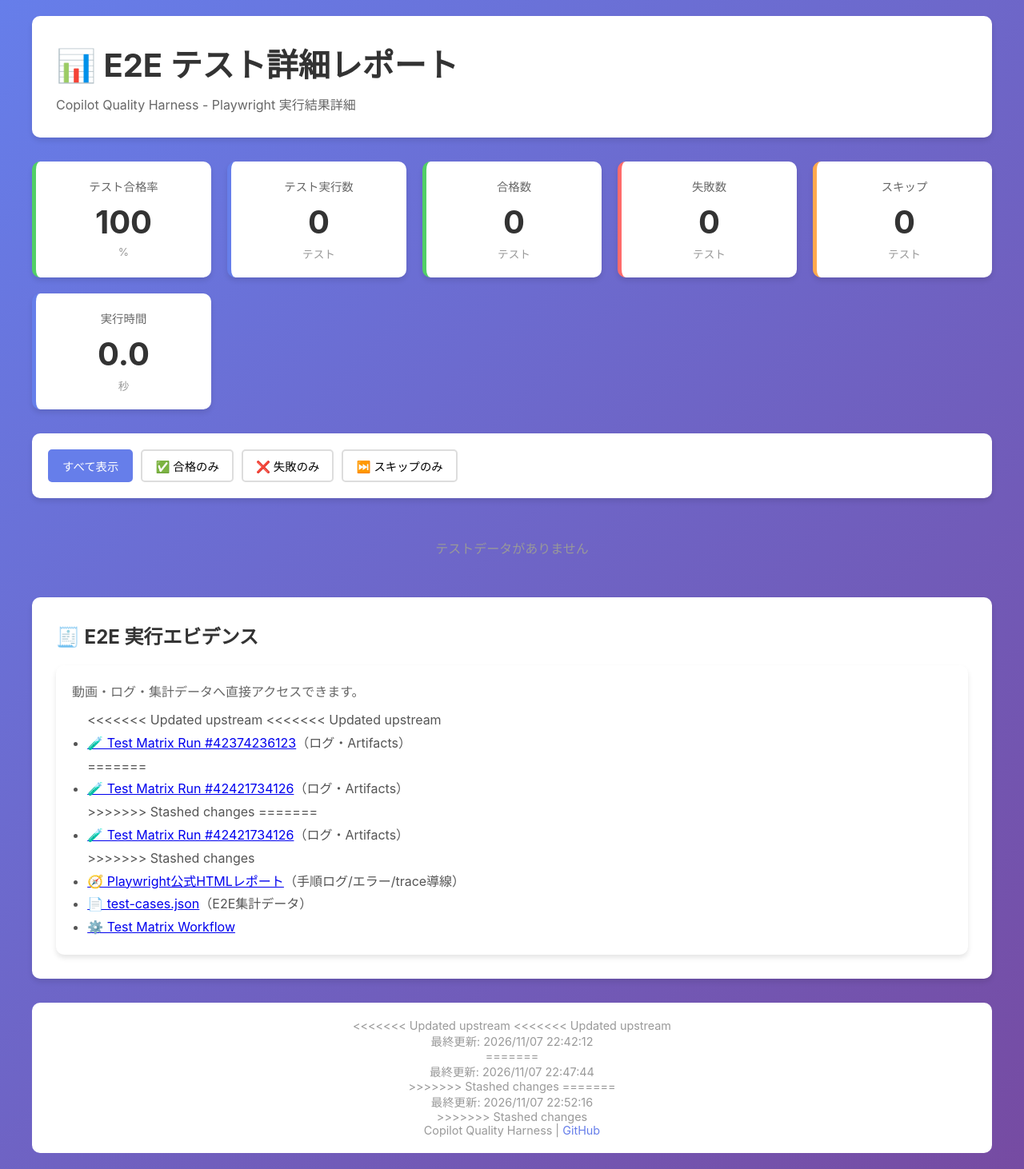
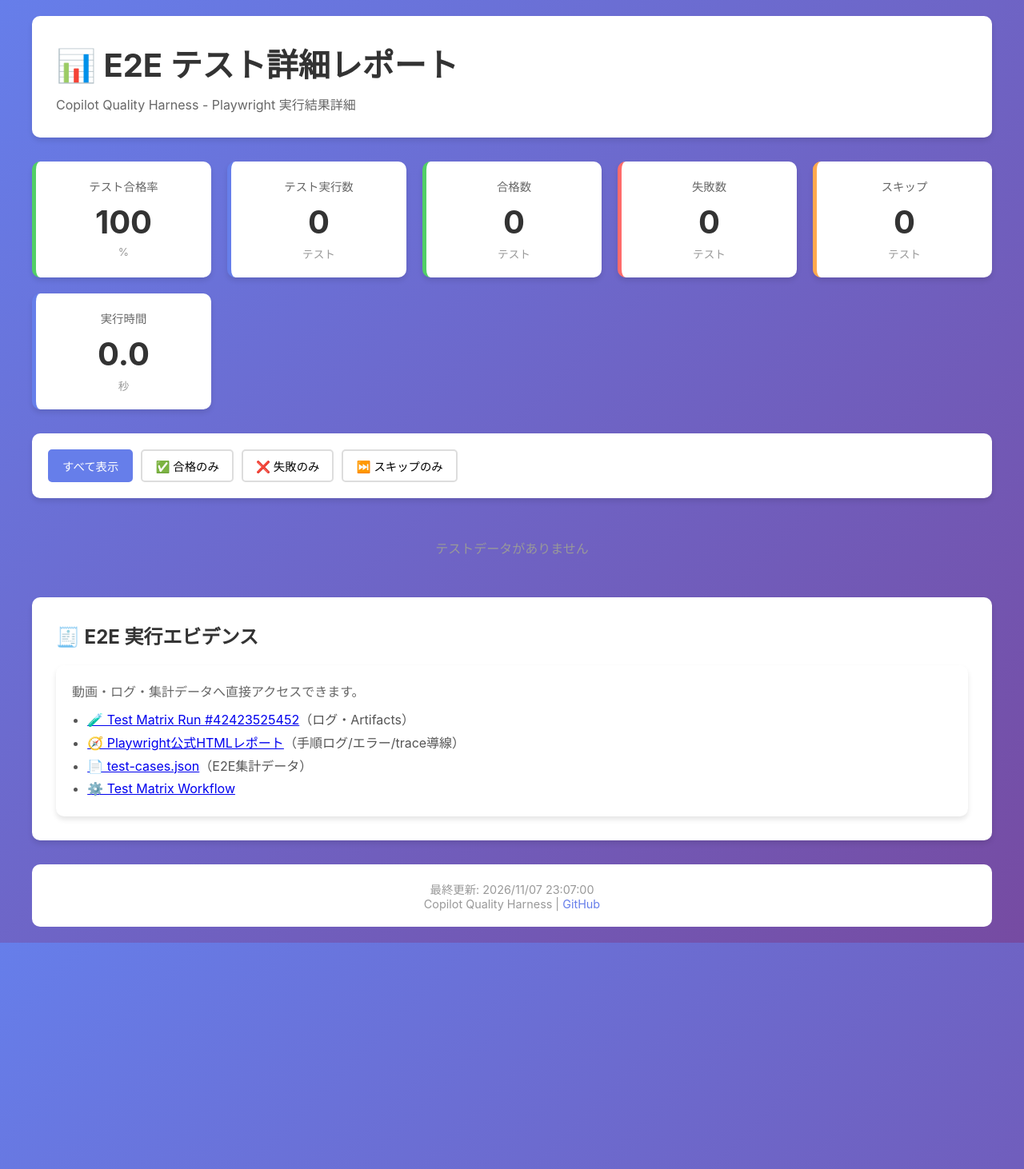
Before and after one commit to cocomomojo/copilot-quality-harness, a Jekyll site: the page docs/reports/e2e-latest.html, which Jekyll copies as it is, in a window 1280 px wide. Shown: the whole page at 80% size. Built offline with Jekyll 4.4.1, drawn with Linux system fonts in a browser that asks for light colours.

Commit message:
chore: Update dashboard KPI data and E2E reports
Updated with latest quality metrics, test results, and E2E test reports

Generated by update-dashboard workflow

Co-authored-by: GitHub Action <action@github.com>

```diff
--- a/docs/reports/data/test-cases.json
+++ b/docs/reports/data/test-cases.json
@@ -1,5 +1,5 @@
 {
-  "timestamp": "2026-11-07T22:42:12.120Z",
+  "timestamp": "2026-11-07T23:07:00.285Z",
   "totalSuites": 0,
   "totalTests": 0,
   "passed": 0,
@@ -8,7 +8,7 @@
   "passRate": 100,
   "duration": 0,
   "metadata": {
-    "test_run_id": "42374236123"
+    "test_run_id": "42423525452"
   },
   "suites": []
 }
--- a/docs/reports/e2e-latest.html
+++ b/docs/reports/e2e-latest.html
@@ -477,15 +477,7 @@
         <p style="color: #666; margin-bottom: 10px;">動画・ログ・集計データへ直接アクセスできます。</p>
 
       <ul style="margin-left: 1.2rem; color: #555; line-height: 1.8;">
-<<<<<<< Updated upstream
-<<<<<<< Updated upstream
-        <li><a href="https://github.com/cocomomojo/copilot-quality-harness/actions/runs/42374236123" target="_blank" rel="noopener noreferrer">🧪 Test Matrix Run #42374236123</a>（ログ・Artifacts）</li>
-=======
-        <li><a href="https://github.com/cocomomojo/copilot-quality-harness/actions/runs/42421734126" target="_blank" rel="noopener noreferrer">🧪 Test Matrix Run #42421734126</a>（ログ・Artifacts）</li>
->>>>>>> Stashed changes
-=======
-        <li><a href="https://github.com/cocomomojo/copilot-quality-harness/actions/runs/42421734126" target="_blank" rel="noopener noreferrer">🧪 Test Matrix Run #42421734126</a>（ログ・Artifacts）</li>
->>>>>>> Stashed changes
+        <li><a href="https://github.com/cocomomojo/copilot-quality-harness/actions/runs/42423525452" target="_blank" rel="noopener noreferrer">🧪 Test Matrix Run #42423525452</a>（ログ・Artifacts）</li>
         <li><a href="./playwright-report/index.html" target="_blank" rel="noopener noreferrer">🧭 Playwright公式HTMLレポート</a>（手順ログ/エラー/trace導線）</li>
         <li><a href="./data/test-cases.json" target="_blank" rel="noopener noreferrer">📄 test-cases.json</a>（E2E集計データ）</li>
         <li><a href="https://github.com/cocomomojo/copilot-quality-harness/actions/workflows/test-matrix.yml" target="_blank" rel="noopener noreferrer">⚙️ Test Matrix Workflow</a></li>
@@ -495,15 +487,7 @@
     </div>
 
     <div class="footer">
-<<<<<<< Updated upstream
-<<<<<<< Updated upstream
-      <p>最終更新: <span id="lastUpdated">2026/11/07 22:42:12</span></p>
-=======
-      <p>最終更新: <span id="lastUpdated">2026/11/07 22:47:44</span></p>
->>>>>>> Stashed changes
-=======
-      <p>最終更新: <span id="lastUpdated">2026/11/07 22:52:16</span></p>
->>>>>>> Stashed changes
+      <p>最終更新: <span id="lastUpdated">2026/11/07 23:07:00</span></p>
       <p>Copilot Quality Harness | <a href="https://github.com/cocomomojo/copilot-quality-harness" style="color: #667eea; text-decoration: none;">GitHub</a></p>
     </div>
   </div>
```
Also changed, not shown: docs/dashboard/data/kpi-history.json (+69 -69 lines), docs/dashboard/data/latest-kpi.json (+4 -4 lines).
